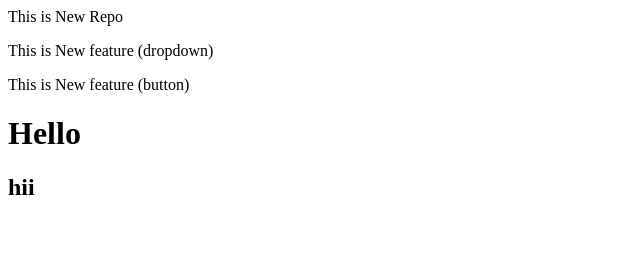
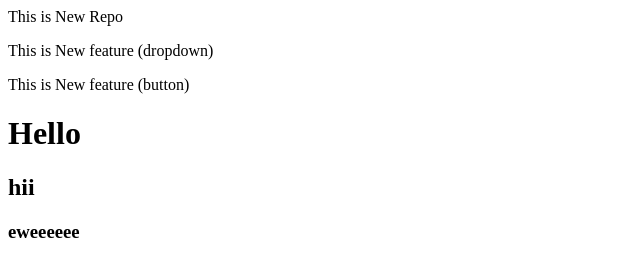
Before and after one commit to mitalthanki/LocalRepo, a plain HTML site: page index.html in a window 1280 px wide. Shown: the full height of the page, 0-640 px from the left. Drawn offline with Linux system fonts and the light colour scheme.

Commit message:
Add new h3 tag

```diff
--- a/index.html
+++ b/index.html
@@ -3,3 +3,4 @@
 <p>This is New feature (button)</p>
 <h1>Hello</h1>
 <h2>hii</h2>
+<h3>eweeeeee</h3>
```
